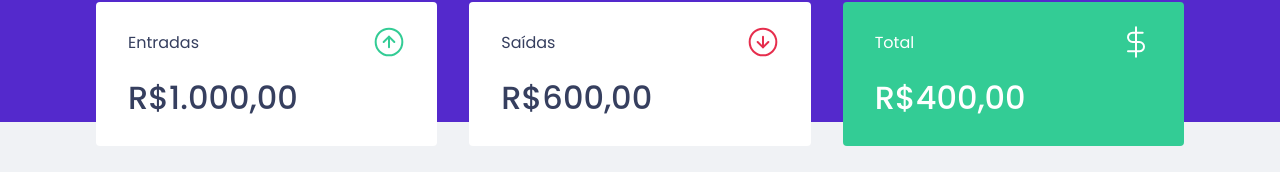
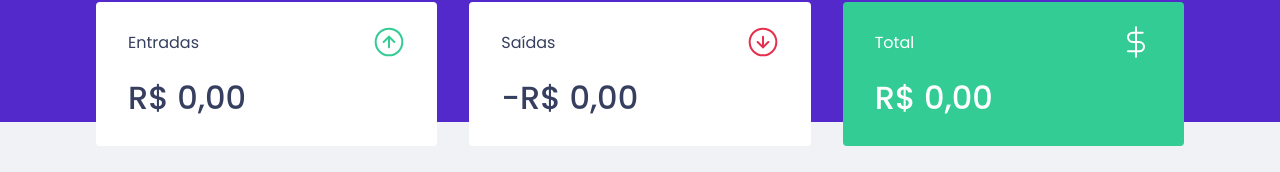
Before and after one commit to mvcbotelho/DTMoney, a React (Create React App) app: page / in a window 1280 px wide. Shown: the part 150-322 px from the top of the page. Built offline with nearby package versions, Linux system fonts and the light colour scheme; no server answers; what miragejs would draw is missing.

Commit message:
Finish transactions

```diff
--- a/src/TransactionsContext.tsx
+++ b/src/TransactionsContext.tsx
@@ -10,11 +10,20 @@
   createdAt: string;
 }
 
+type TransactionInput = Omit<Transaction, "id" | "createdAt">;
+
 interface TransactionsProviderProps {
   children: ReactNode;
 }
 
-export const TransactionsContext = createContext<Transaction[]>([]);
+interface TransactionsContextData {
+  transactions: Transaction[];
+  createTransaction: (transaction: TransactionInput) => Promise<void>;
+}
+
+export const TransactionsContext = createContext<TransactionsContextData>(
+  {} as TransactionsContextData
+);
 
 export function TransactionsProvider({ children }: TransactionsProviderProps) {
   const [transactions, setTransactions] = useState<Transaction[]>([]);
@@ -25,8 +34,18 @@
       .then((response) => setTransactions(response.data.transactions));
   }, []);
 
+  async function createTransaction(transactionInput: TransactionInput) {
+    const response = await api.post("/transactions", {
+      ...transactionInput,
+      createdAt: new Date(),
+    });
+    const { transaction } = response.data;
+
+    setTransactions([...transactions, transaction]);
+  }
+
   return (
-    <TransactionsContext.Provider value={transactions}>
+    <TransactionsContext.Provider value={{ transactions, createTransaction }}>
       {children}
     </TransactionsContext.Provider>
   );
--- a/src/components/ModalTransaction/index.tsx
+++ b/src/components/ModalTransaction/index.tsx
@@ -1,12 +1,13 @@
+import { FormEvent, useState, useContext } from "react";
 import Modal from "react-modal";
 
-import { Container, TransactionTypeContainer, RadioBox } from "./styles";
+import { TransactionsContext } from "../../TransactionsContext";
 
 import closeImg from "../../assets/close.svg";
 import incomeImg from "../../assets/income.svg";
 import outcomeImg from "../../assets/outcome.svg";
-import { FormEvent, useState } from "react";
-import { api } from "../../services/api";
+
+import { Container, TransactionTypeContainer, RadioBox } from "./styles";
 
 interface ModalTransactionProps {
   isOpen: boolean;
@@ -17,22 +18,28 @@
   isOpen,
   onRequestClose,
 }: ModalTransactionProps) {
+  const { createTransaction } = useContext(TransactionsContext);
+
   const [title, setTitle] = useState("");
-  const [value, setValue] = useState(0);
+  const [amount, setAmount] = useState(0);
   const [category, setCategory] = useState("");
   const [type, setType] = useState("deposit");
 
-  function handleCreateNewTransaction(event: FormEvent) {
+  async function handleCreateNewTransaction(event: FormEvent) {
     event.preventDefault();
 
-    const data = {
+    await createTransaction({
+      amount,
+      category,
       title,
-      value,
-      category,
       type,
-    };
+    });
 
-    api.post("/transactions", data);
+    setTitle("");
+    setAmount(0);
+    setCategory("");
+    setType("deposit");
+    onRequestClose();
   }
 
   return (
@@ -61,8 +68,8 @@
         <input
           type="number"
           placeholder="Valor"
-          value={value}
-          onChange={(event) => setValue(Number(event.target.value))}
+          value={amount}
+          onChange={(event) => setAmount(Number(event.target.value))}
         />
         <TransactionTypeContainer>
           <RadioBox
--- a/src/components/Summary/index.tsx
+++ b/src/components/Summary/index.tsx
@@ -7,8 +7,27 @@
 import { Container } from "./styles";
 
 export function Summary() {
-  const transactions = useContext(TransactionsContext);
+  const { transactions } = useContext(TransactionsContext);
   console.log(transactions);
+
+  const summary = transactions.reduce(
+    (acc, transaction) => {
+      if (transaction.type === "deposit") {
+        acc.deposits += transaction.amount;
+        acc.total += transaction.amount;
+      } else {
+        acc.withdraws += transaction.amount;
+        acc.total -= transaction.amount;
+      }
+
+      return acc;
+    },
+    {
+      deposits: 0,
+      withdraws: 0,
+      total: 0,
+    }
+  );
 
   return (
     <Container>
@@ -17,21 +36,38 @@
           <p> Entradas</p>
           <img src={incomeImg} alt="Entradas" />
         </header>
-        <strong>R$1.000,00</strong>
+        <strong>
+          {new Intl.NumberFormat("pt-BR", {
+            style: "currency",
+            currency: "BRL",
+          }).format(summary.deposits)}
+        </strong>
       </div>
       <div>
         <header>
           <p>Saídas</p>
           <img src={outcomeImg} alt="Saídas" />
         </header>
-        <strong>R$600,00</strong>
+        <strong>
+          {" "}
+          -
+          {new Intl.NumberFormat("pt-BR", {
+            style: "currency",
+            currency: "BRL",
+          }).format(summary.withdraws)}
+        </strong>
       </div>
       <div className="background-total">
         <header>
           <p>Total</p>
           <img src={totalImg} alt="Total" />
         </header>
-        <strong>R$400,00</strong>
+        <strong>
+          {new Intl.NumberFormat("pt-BR", {
+            style: "currency",
+            currency: "BRL",
+          }).format(summary.total)}
+        </strong>
       </div>
     </Container>
   );
--- a/src/components/TransactionsTable/index.tsx
+++ b/src/components/TransactionsTable/index.tsx
@@ -4,7 +4,7 @@
 import { TransactionsContext } from "../../TransactionsContext";
 
 export function TransactionTable() {
-  const transactions = useContext(TransactionsContext);
+  const { transactions } = useContext(TransactionsContext);
 
   return (
     <Container>
```
